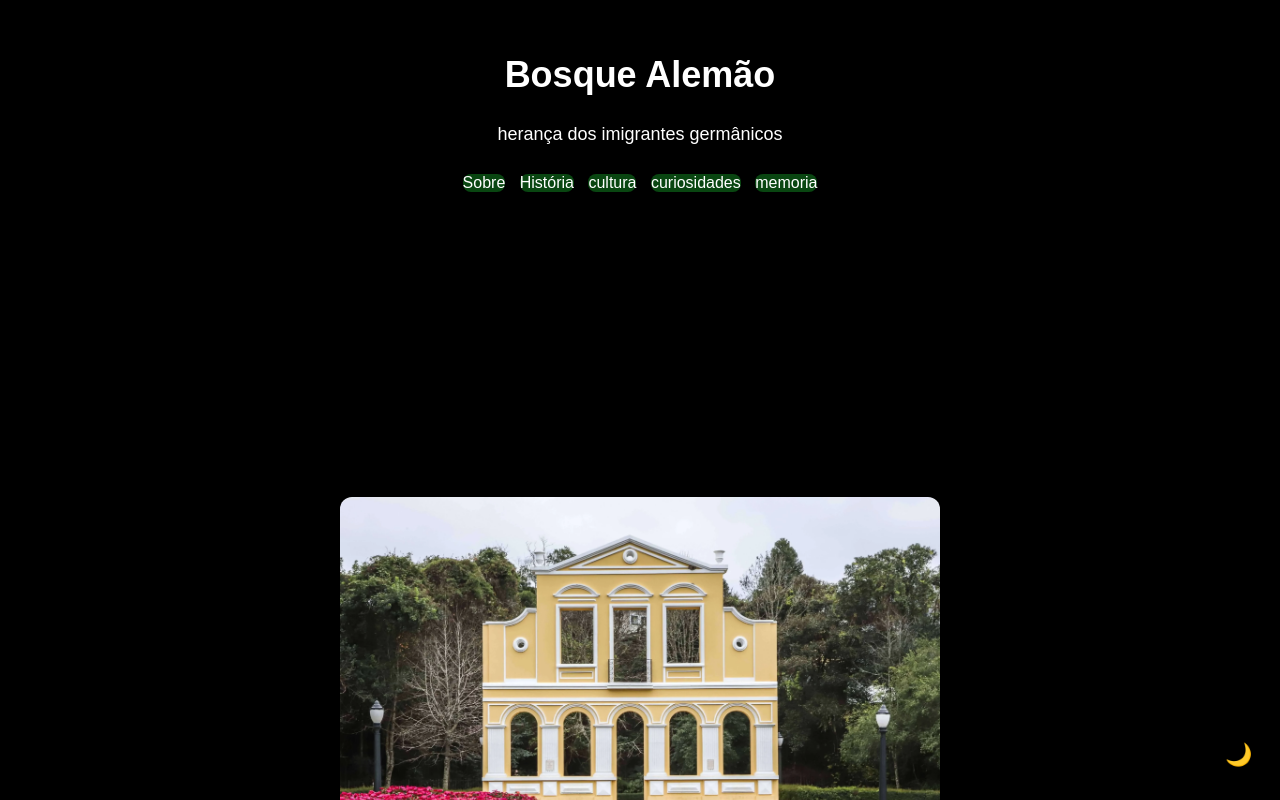
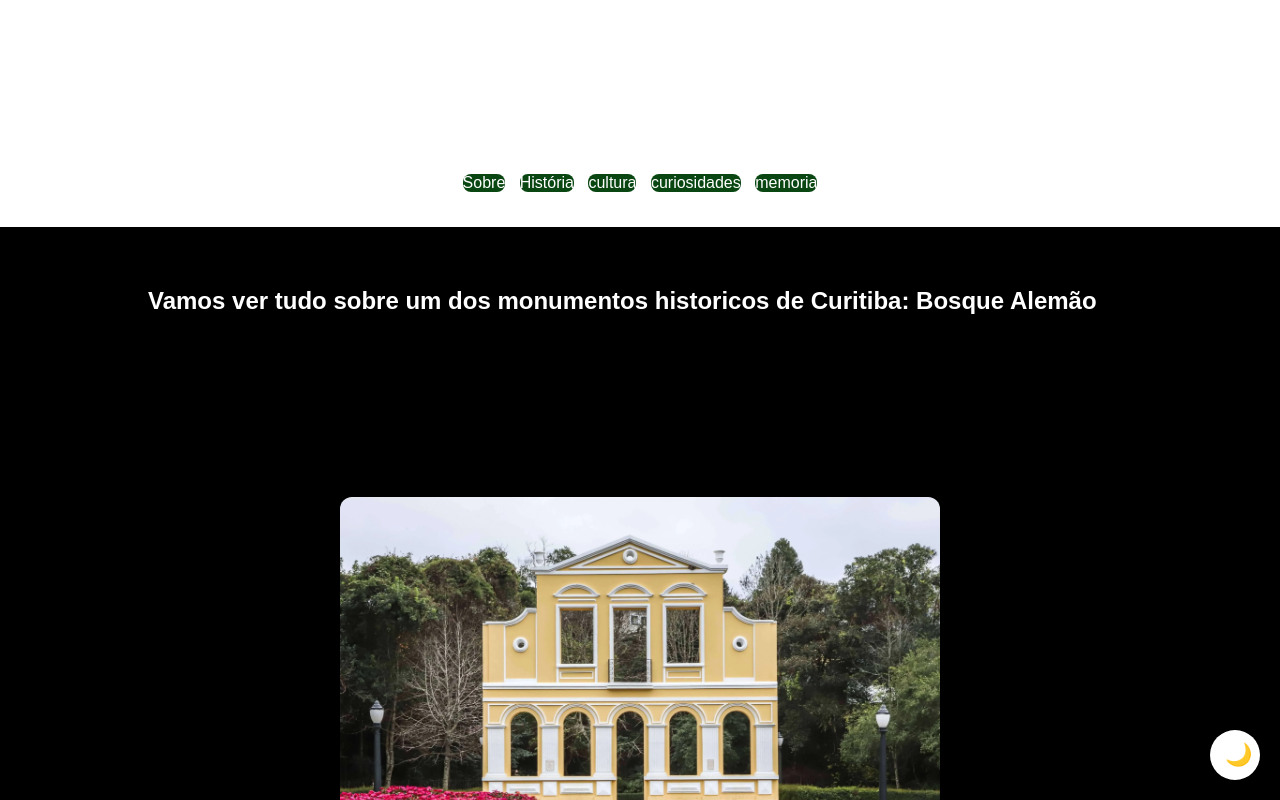
Before and after one commit to andrieelly/tarefa.ed.digital, a plain HTML site: page index.html in a window 1280 px wide. Both pictures are taken after a click on the button "alterar entre tema claro e escuro". Shown: the top 800 px of the page. Drawn offline with Linux system fonts and the light colour scheme.

Commit message:
Ajustes realizados pelo professor

```diff
--- a/style.css
+++ b/style.css
@@ -13,7 +13,7 @@
 .tema-escuro{
     --cor-fundo:black;
     --cor-texto:black;
-    --cor-principal:black;
+    --cor-principal:white;
     --cor-superficie:black;
     --cor-card:black;
 }
```
